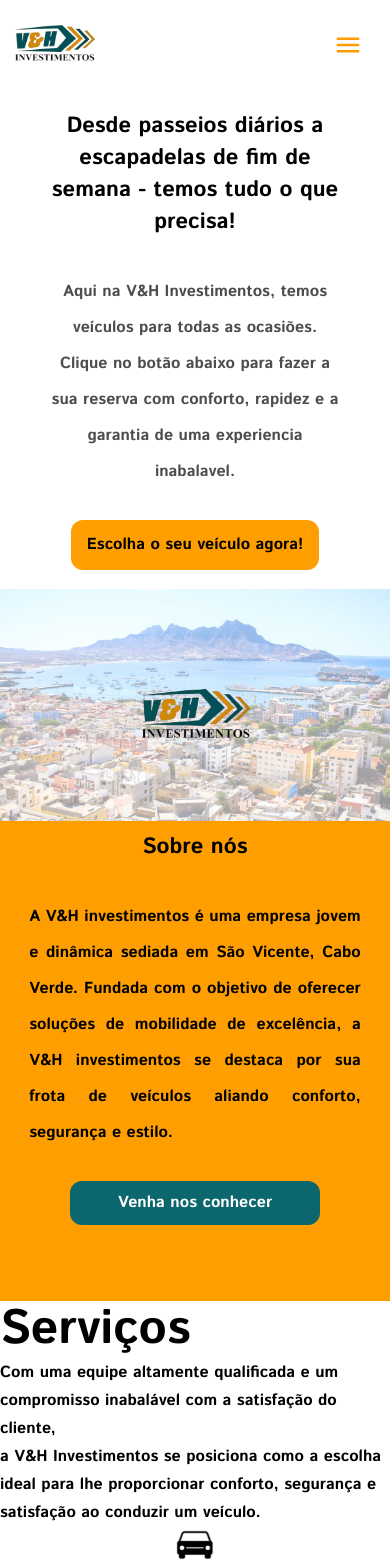
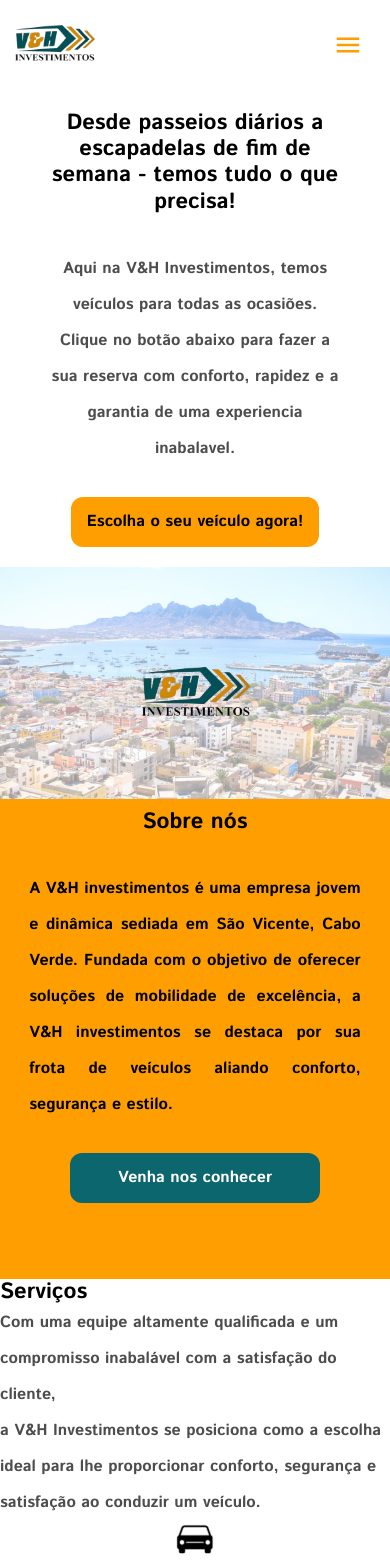
Before and after one commit to d-coder47/rent-a-car, a React (Vite) app: page / in a window 390 px wide. Shown: the top 1562 px of the page. Built offline with nearby package versions, Linux system fonts and the light colour scheme.

Commit message:
feat: Add responsivity to mui theme typography

```diff
--- a/src/MuiTheme.tsx
+++ b/src/MuiTheme.tsx
@@ -1,11 +1,13 @@
 import React, { ReactNode } from "react";
 import { createTheme, ThemeProvider } from "@mui/material/styles";
+import { createBreakpoints } from "@mui/system";
 
 interface MUIThemeInterface {
   children: ReactNode;
 }
 
 const MuiTheme = ({ children }: MUIThemeInterface) => {
+  const breakpoints = createBreakpoints({});
   const theme = createTheme({
     palette: {
       primary: {
@@ -15,20 +17,89 @@
         main: "#0C666E",
       },
     },
+
     typography: {
       fontFamily: "Istok Web, Roboto, Arial, sans-serif",
       h1: {
         fontSize: "48px",
         fontWeight: 700,
         lineHeight: 1.2,
+        fontStyle: "normal",
+        color: "#000",
+
+        [breakpoints.down("xs")]: {
+          fontSize: "22px",
+        },
+        [breakpoints.up("xs")]: {
+          fontSize: "22px",
+        },
+        [breakpoints.up("sm")]: {
+          fontSize: "32px ",
+        },
+        [breakpoints.up("md")]: {
+          fontSize: "36px ",
+        },
+        [breakpoints.up("lg")]: {
+          fontSize: "36px",
+        },
+
+        [breakpoints.up("xl")]: {
+          fontSize: "48px",
+        },
       },
       h2: {
         fontSize: "24px",
         fontWeight: 400,
       },
+      h3: {
+        fontStyle: "normal",
+        fontWeight: 600,
+        lineHeight: "28px",
+        [breakpoints.down("xs")]: {
+          fontSize: "16px",
+        },
+        [breakpoints.up("xs")]: {
+          fontSize: "16px",
+        },
+        [breakpoints.up("sm")]: {
+          fontSize: "16px",
+        },
+        [breakpoints.up("md")]: {
+          fontSize: "16px",
+        },
+        [breakpoints.up("lg")]: {
+          fontSize: "18px",
+        },
+
+        [breakpoints.up("xl")]: {
+          fontSize: "20px",
+        },
+      },
       subtitle1: {
         fontSize: "16px",
+        fontStyle: "normal",
         fontWeight: 400,
+        lineHeight: "36px",
+        color: "#4f4c4c",
+        [breakpoints.down("xs")]: {
+          fontSize: "16px",
+        },
+        [breakpoints.up("xs")]: {
+          fontSize: "16px",
+        },
+        [breakpoints.up("sm")]: {
+          fontSize: "18px",
+        },
+        [breakpoints.up("md")]: {
+          fontSize: "20px",
+        },
+        [breakpoints.up("lg")]: {
+          fontSize: "24px",
+        },
+
+        [breakpoints.up("xl")]: {
+          fontSize: "24px",
+        },
       },
     },
   });
--- a/src/components/About/About.tsx
+++ b/src/components/About/About.tsx
@@ -10,23 +10,6 @@
 
   const typographyStyle = {
     headline: {
-      fontFamily: "Istok Web",
-      fontStyle: "normal",
-      fontWeight: 700,
-      fontSize: {
-        xs: "22px",
-        sm: "22px",
-        md: "32px ",
-        lg: "36px ",
-        xl: "48px",
-      },
-      lineHeight: {
-        xs: "32px",
-        sm: "32px",
-        md: "58px",
-        lg: "58px",
-        xl: "58px",
-      },
       textAlign: {
         xs: "center",
         sm: "center",
@@ -37,17 +20,6 @@
       color: "#000000",
     },
     subheadline: {
-      fontFamily: "Istok Web",
-      fontStyle: "normal",
-      fontWeight: 400,
-      fontSize: {
-        xs: "16px",
-        sm: "16px",
-        md: "18px",
-        lg: "20px",
-        xl: "24px",
-      },
-      lineHeight: "36px",
       textAlign: "justify",
       color: "#000",
       marginTop: "36px",
@@ -56,17 +28,6 @@
       height: "50px",
       width: "250px",
       borderRadius: "12px",
-      fontFamily: "Istok Web",
-      fontStyle: "normal",
-      fontWeight: 600,
-      fontSize: {
-        xs: "16px",
-        sm: "16px",
-        md: "16px",
-        lg: "18px",
-        xl: "20px",
-      },
-      lineHeight: "28px",
       textAlign: "justify",
       color: "#ffffff",
       marginTop: {
@@ -194,14 +155,16 @@
             flexDirection: "column",
           }}
         >
-          <Typography sx={typographyStyle.headline}>
+          <Typography sx={typographyStyle.headline} variant="h1">
             {" "}
             {t("homepage.about.headline")}
           </Typography>
-          <Typography sx={typographyStyle.subheadline}>
+          <Typography sx={typographyStyle.subheadline} variant="subtitle1">
             {t("homepage.about.subheadline")}
           </Typography>
-          <Button sx={typographyStyle.cta}> {t("homepage.about.cta")}</Button>
+          <Button sx={typographyStyle.cta}>
+            <Typography variant="h3">{t("homepage.about.cta")}</Typography>
+          </Button>
         </Box>
       </Box>
     </Box>
--- a/src/components/Hero/Hero.tsx
+++ b/src/components/Hero/Hero.tsx
@@ -10,23 +10,6 @@
 
   const typographyStyle = {
     headline: {
-      fontFamily: "Istok Web",
-      fontStyle: "normal",
-      fontWeight: 700,
-      fontSize: {
-        xs: "22px",
-        sm: "22px",
-        md: "32px ",
-        lg: "36px ",
-        xl: "48px",
-      },
-      lineHeight: {
-        xs: "32px",
-        sm: "32px",
-        md: "58px",
-        lg: "58px",
-        xl: "58px",
-      },
       textAlign: {
         xs: "center",
         sm: "center",
@@ -37,17 +20,6 @@
       color: "#000000",
     },
     subheadline: {
-      fontFamily: "Istok Web",
-      fontStyle: "normal",
-      fontWeight: 400,
-      fontSize: {
-        xs: "16px",
-        sm: "16px",
-        md: "18px",
-        lg: "20px",
-        xl: "24px",
-      },
-      lineHeight: "36px",
       textAlign: {
         xs: "center",
         sm: "center",
@@ -61,17 +33,6 @@
     cta: {
       height: "50px",
       borderRadius: "12px",
-      fontFamily: "Istok Web",
-      fontStyle: "normal",
-      fontWeight: 600,
-      fontSize: {
-        xs: "16px",
-        sm: "16px",
-        md: "16px",
-        lg: "18px",
-        xl: "20px",
-      },
-      lineHeight: "28px",
       textAlign: "justify",
       color: "#000000",
       marginTop: "30px",
@@ -135,7 +96,7 @@
             {t("homepage.hero.headline")}
           </Typography>
 
-          <Typography sx={typographyStyle.subheadline}>
+          <Typography variant="subtitle1" sx={typographyStyle.subheadline}>
             {t("homepage.hero.subheadline")}
           </Typography>
 
@@ -144,7 +105,7 @@
             sx={typographyStyle.cta}
             disableElevation={true}
           >
-            {t("homepage.hero.cta")}
+            <Typography variant="h3">{t("homepage.hero.cta")}</Typography>
           </Button>
         </Box>
       </Box>
--- /dev/null
+++ b/src/components/Testimonials/Testimonials.tsx
@@ -0,0 +1,19 @@
+import { Box } from "@mui/material";
+import React from "react";
+import { useTranslation } from "react-i18next";
+
+const Testimonials: React.FC = () => {
+  const { t } = useTranslation();
+
+  return (
+    <Box
+      sx={{
+        background: "red",
+      }}
+    >
+      testemunhos
+    </Box>
+  );
+};
+
+export default Testimonials;
--- a/src/pages/Home.tsx
+++ b/src/pages/Home.tsx
@@ -4,6 +4,7 @@
 import Header from "../components/Header/Header";
 import Services from "../components/Services/Services";
 import About from "../components/About/About";
+import Testimonials from "../components/Testimonials/Testimonials";
 
 const Home = () => {
   return (
@@ -13,6 +14,7 @@
       <Hero />
       <About />
       <Services />
+      <Testimonials />
     </Box>
   );
 };
```
